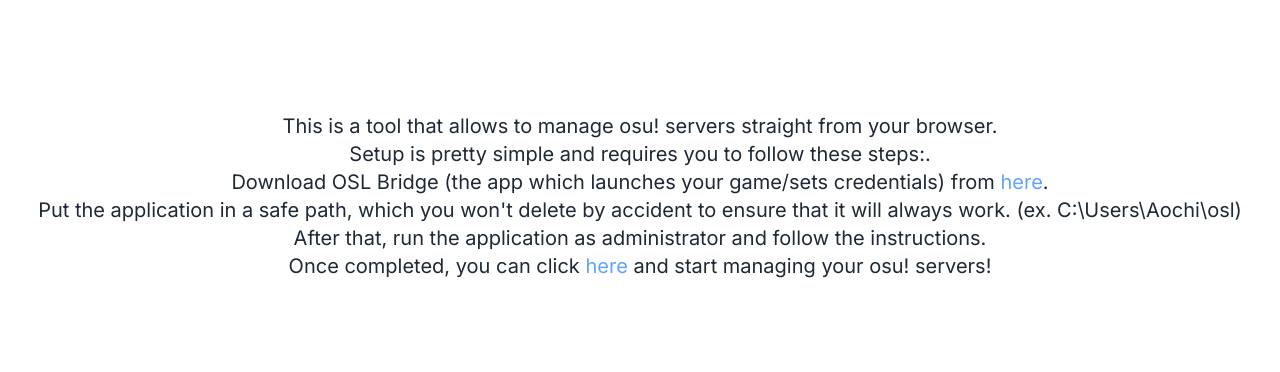
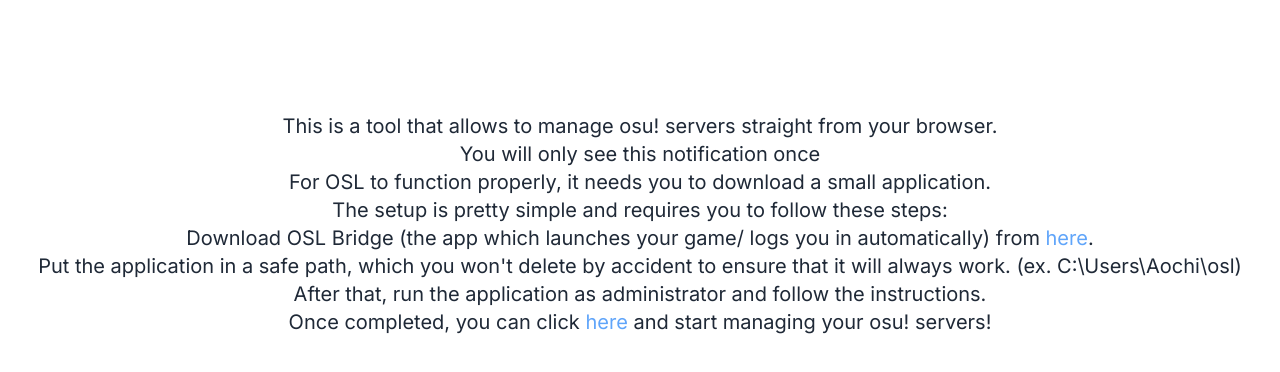
Before and after one commit to 7ez/osl-frontend, a Next.js app: page /setup in a window 1280 px wide. Shown: the top 372 px of the page. Built offline with nearby package versions, Linux system fonts and the light colour scheme.

Commit message:
add: disclaimer

```diff
--- a/src/app/setup/page.tsx
+++ b/src/app/setup/page.tsx
@@ -14,11 +14,17 @@
             browser.
           </p>
           <p className="text-xl">
-            Setup is pretty simple and requires you to follow these steps:.
+            You will only see this notification once
           </p>
           <p className="text-xl">
-            Download OSL Bridge (the app which launches your game/sets
-            credentials) from{" "}
+            For OSL to function properly, it needs you to download a small application.
+          </p>
+          <p className="text-xl">
+            The setup is pretty simple and requires you to follow these steps:
+          </p>
+          <p className="text-xl">
+            Download OSL Bridge (the app which launches your game/
+            logs you in automatically) from{" "}
             <a
               href="https://github.com/7ez/osl-bridge/releases/latest/download/osl-bridge.exe"
               className="text-blue-400"
```
